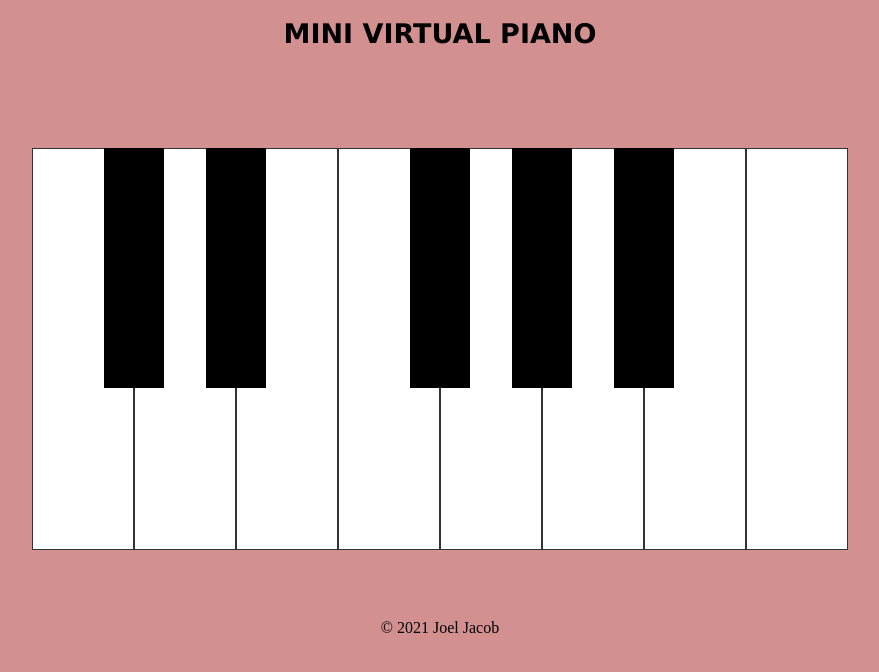
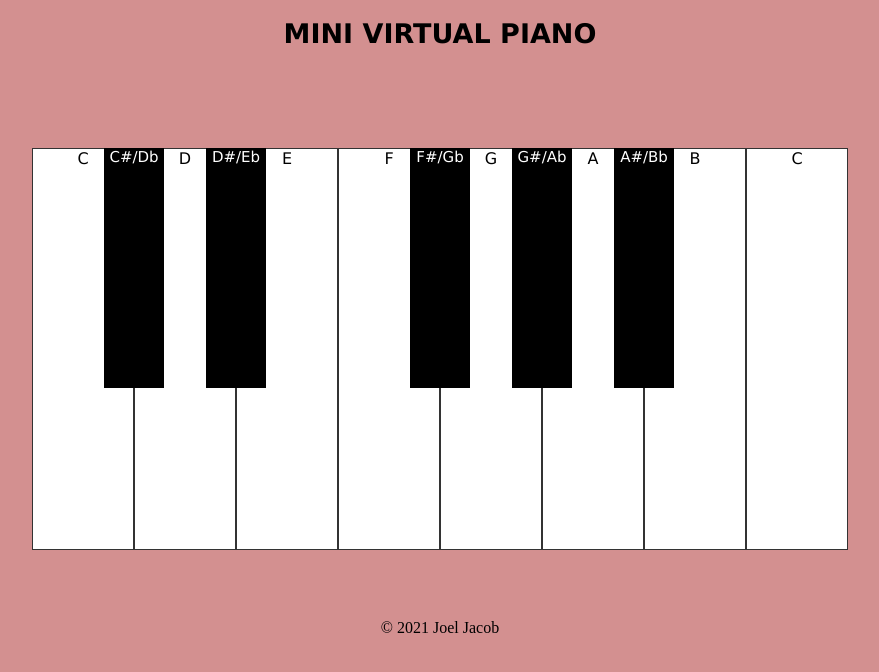
Before and after one commit to joel-wav/joel-wav.github.io, a plain HTML site: page index.html in a window 1280 px wide. Shown: the whole page, without its empty margins (200-1079 px from the left). Drawn offline with Linux system fonts and the light colour scheme.

Commit message:
Added Note names

```diff
--- a/index.html
+++ b/index.html
@@ -13,19 +13,19 @@
 
 <body>
     <div class="piano">
-        <div data-note="C4"  class="key white"></div>
-        <div data-note="Db4" class="key black"></div>
-        <div data-note="D4"  class="key white"></div>
-        <div data-note="Eb4" class="key black"></div>
-        <div data-note="E4"  class="key white"></div>
-        <div data-note="F4"  class="key white"></div>
-        <div data-note="Gb4" class="key black"></div>
-        <div data-note="G4"  class="key white"></div>
-        <div data-note="Ab4" class="key black"></div>
-        <div data-note="A4"  class="key white"></div>
-        <div data-note="Bb4" class="key black"></div>
-        <div data-note="B4"  class="key white"></div>
-        <div data-note="C5"  class="key white"></div>
+        <div data-note="C4"  class="key white">C</div>
+        <div data-note="Db4" class="key black">C#/Db</div>
+        <div data-note="D4"  class="key white">D</div>
+        <div data-note="Eb4" class="key black">D#/Eb</div>
+        <div data-note="E4"  class="key white">E</div>
+        <div data-note="F4"  class="key white">F</div>
+        <div data-note="Gb4" class="key black">F#/Gb</div>
+        <div data-note="G4"  class="key white">G</div>
+        <div data-note="Ab4" class="key black">G#/Ab</div>
+        <div data-note="A4"  class="key white">A</div>
+        <div data-note="Bb4" class="key black">A#/Bb</div>
+        <div data-note="B4"  class="key white">B</div>
+        <div data-note="C5"  class="key white">C</div>
     </div>
     <audio id ="C4" src="notes/C4.wav"></audio>
     <audio id ="Db4" src="notes/Db4.wav"></audio>
--- a/script.js
+++ b/script.js
@@ -3,24 +3,23 @@ const BLACK_KEYS = ['s','d','g','h','j']*/
 
 const keys = document.querySelectorAll('.key')
 
-keys.forEach(key => {
+keys.forEach ( key => {
     key.addEventListener('click', () => playNote(key))
 })
 
 document.addEventListener('keydown', e => {
     if (e.repeat) return
     const key = e.key
-    const whiteKeyIndex = WHITE_KEYS.indexOf(key)
-    const blackKeyIndex = BLACK_KEYS.indexOf(key)
-
-    if (whiteKeyIndex > -1) playNote(whiteKeys[whiteKeyIndex])
-    if (blackKeyIndex > -1) playNote(blackKeys[blackKeyIndex])
+    const whiteKeyIndex = WHITE_KEYS.indexOf(key);
+    const blackKeyIndex = BLACK_KEYS.indexOf(key);
+    if (whiteKeyIndex > -1) playNote(whiteKeys[whiteKeyIndex]);
+    if (blackKeyIndex > -1) playNote(blackKeys[blackKeyIndex]);
 })
 
 function playNote(key) {
-    const noteAudio = document.getElementById(key.dataset.note)
+    const noteAudio = document.getElementById(key.dataset.note);
     noteAudio.currentTime = 0;
-    noteAudio.play()
-    key.classList.add('active')
-    setTimeout(() => { key.classList.remove('active') } , 500);
+    noteAudio.play();
+    key.classList.add('active');
+    setTimeout(() => { key.classList.remove('active'); } , 250);
 }
--- a/style.css
+++ b/style.css
@@ -8,10 +8,13 @@ h1 {
 body {
     background-color: #d39090;
     margin: 0;
+    min-height: 100vh;
+
 }
 
 .piano {
     display: flex;
+    flex-direction: row;
     justify-content: center;
     align-items: center;
 }
@@ -23,6 +26,8 @@ body {
     border: 1px solid #333;
     position: relative;
     top: 81px;
+    text-align: center;
+    font-family: Verdana;
 }
 
 .white.active {
@@ -32,11 +37,16 @@ body {
 .key.black {
     width: 60px;
     height: 240px;
-    background-color: black;
+    background-color: rgb(0, 0, 0);
     margin-left: -30px;
     margin-right: -30px;
     z-index: 2;
+    font-family: Verdana;
+    font-size: 15px;
+    text-align: center;
+    color: white;
 }
+
 
 .black.active {
     background-color: #333
```
Also changed, not shown: 1 other file.
